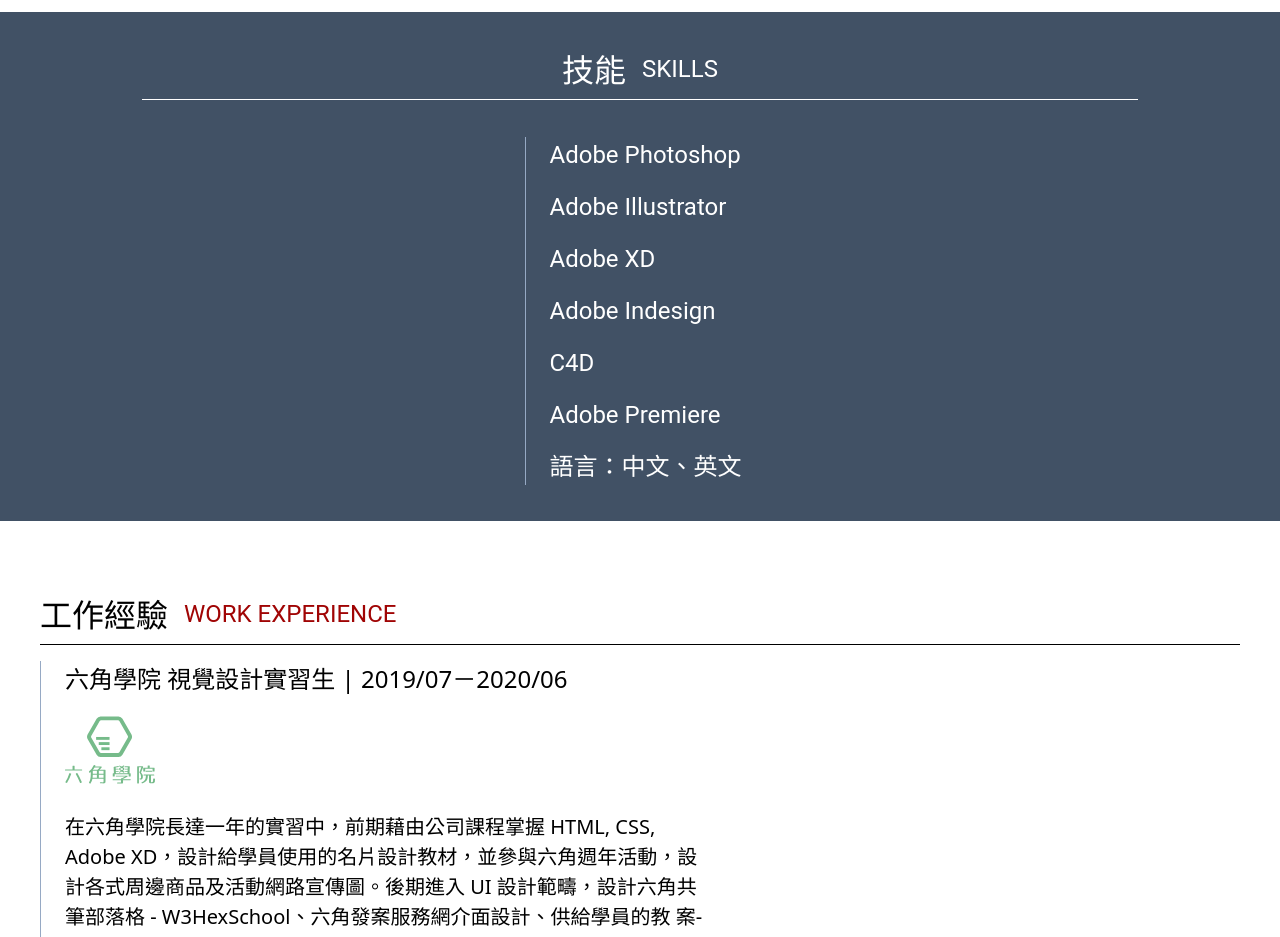
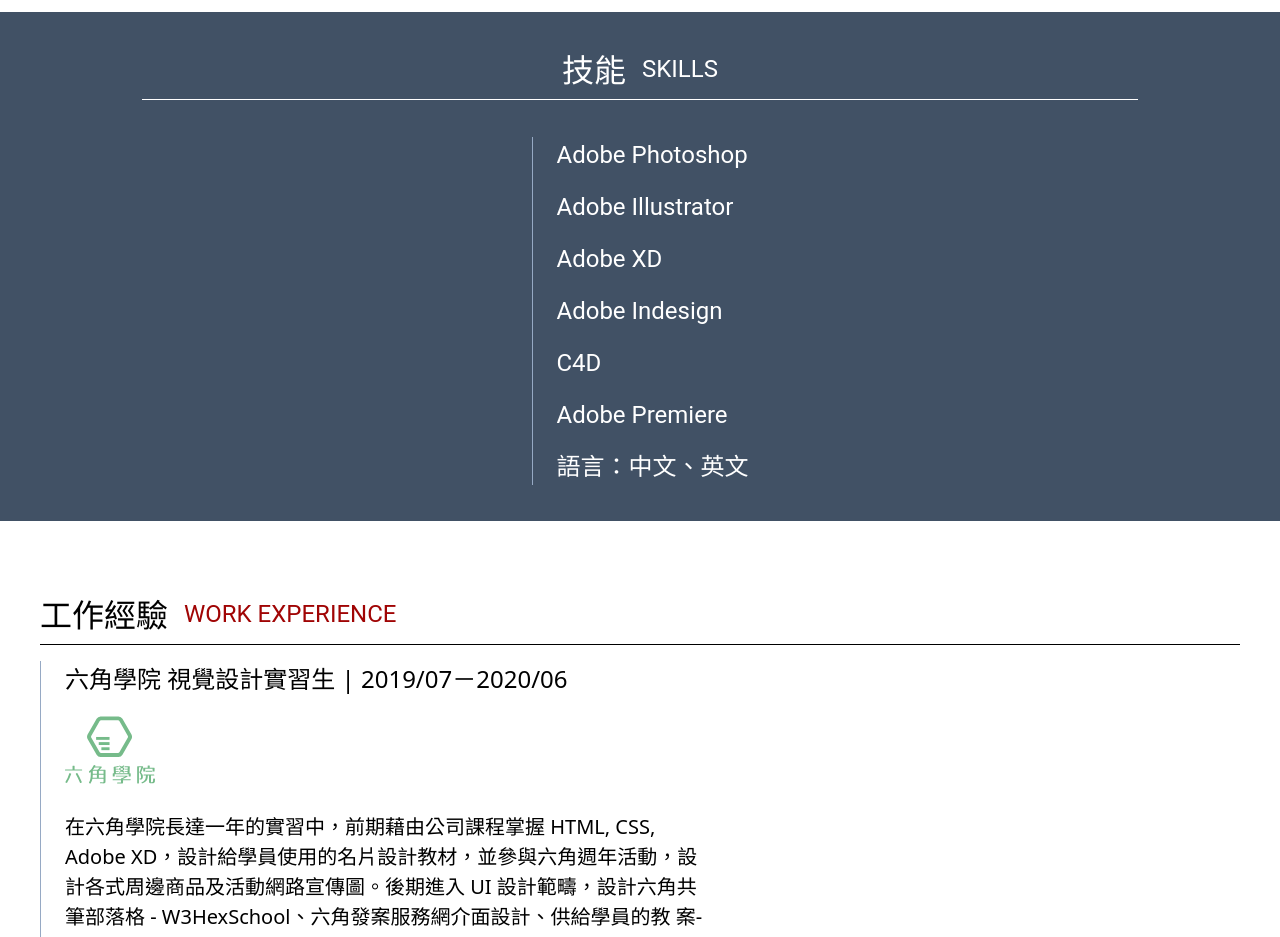
Before and after one commit to winnie0208/week01, a plain HTML site: page index.html in a window 1280 px wide. Shown: the part 1280-2217 px from the top of the page. Drawn offline with Linux system fonts and the light colour scheme.

Commit message:
建議後修改後-1（以此為準）
後續再處理skill列表的區塊置中但文字其左的問題，已解決

```diff
--- a/index.html
+++ b/index.html
@@ -59,6 +59,7 @@
                 <h2>技能</h2>
                 <h3>SKILLS</h3>
             </div>
+            <div class="text-center">
                 <ol class="listLine skills-box">
                     <li class="engList">Adobe Photoshop</li>
                     <li class="engList">Adobe Illustrator</li>
@@ -68,6 +69,7 @@
                     <li class="engList">Adobe Premiere</li>
                     <li class="engList pb-reset">語言：中文、英文</li>
                 </ol>
+            </div>
         </div>
     </div>
     <!-- End Skills -->
--- a/style.css
+++ b/style.css
@@ -138,10 +138,11 @@ h1{
 .listLine{
     border-left: 1px solid #96A9C4;
 }
-/* 暫時解決skill-list置中的問題 */
+/* 已解決skill-list文字齊左和區塊置中的問題
+在.skill-box外面在包一層div設置文字置中，在.skill-box設置display:inline-block及文字靠左*/
 .skills-box{
-    width: 230px;
-    margin: 0 auto;
+    display: inline-block;
+    text-align: left;
 }
 .listLine li{
     padding-left: 24px;
```
Lines whose indentation alone changed are shown as unchanged.
